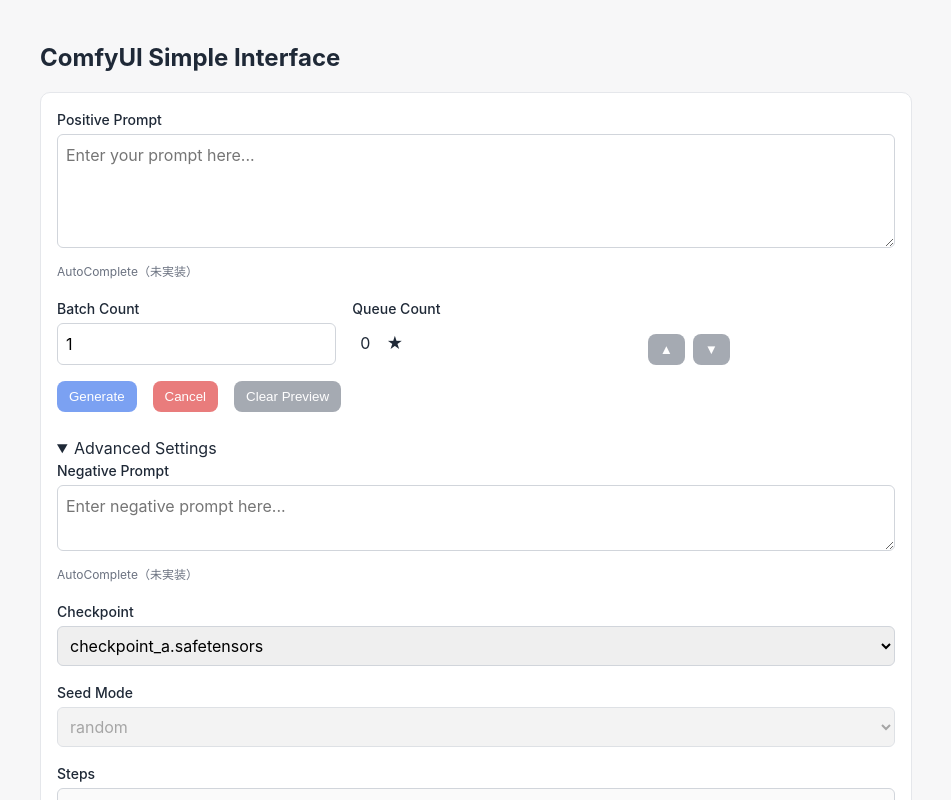
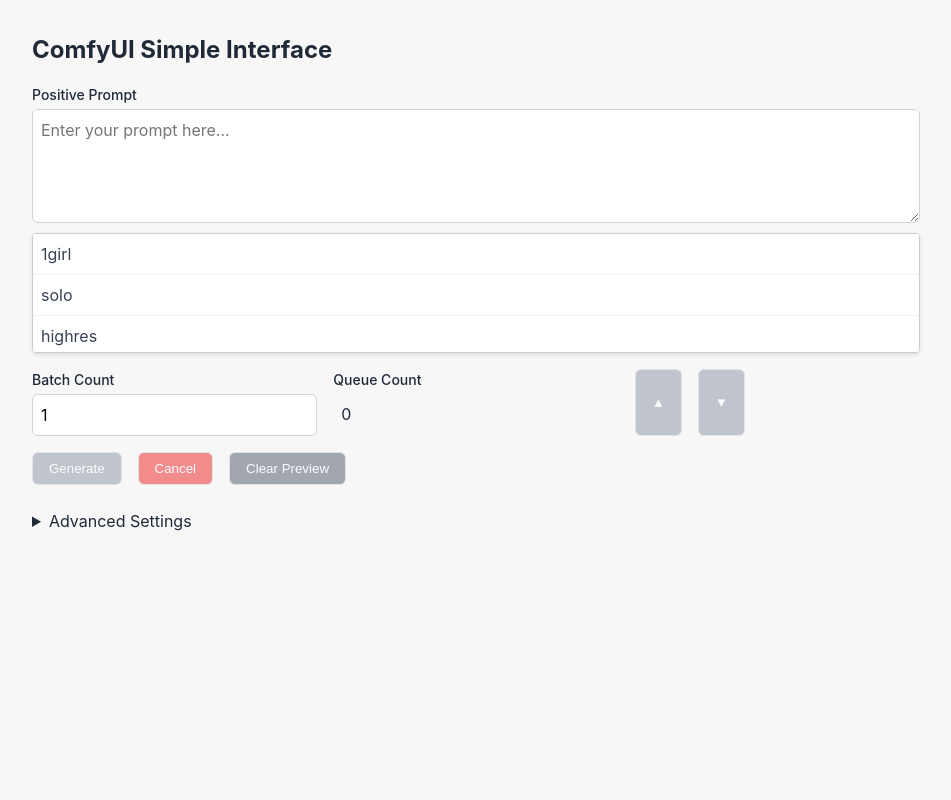
Before and after one commit to da2el-ai/simple-comfyui-gui, a Vue app in the folder frontend/: page / in a window 1280 px wide. Shown: the top 800 px of the page, without its empty margins (164-1115 px from the left). Built offline with nearby package versions, Linux system fonts and the light colour scheme.

Commit message:
feat: front: 全てのコンポーネントの見た目を実装

```diff
--- a/frontend/src/App.vue
+++ b/frontend/src/App.vue
@@ -3,8 +3,8 @@
 </script>
 
 <template>
-  <main class="container">
-    <h1 class="page-title">ComfyUI Simple Interface</h1>
+  <main class="container mx-auto p-4">
+    <h1 class="text-2xl font-bold mb-4">ComfyUI Simple Interface</h1>
     <GenerateSettings />
   </main>
 </template>
--- a/frontend/src/components/AutoComplete.vue
+++ b/frontend/src/components/AutoComplete.vue
@@ -1,10 +1,52 @@
 <script setup lang="ts">
+defineProps<{
+  targetElement?: HTMLTextAreaElement | null
+}>()
+
 const modelValue = defineModel<string>({ default: '' })
+
+const dummySuggestions = ['1girl', 'solo', 'highres']
 </script>
 
 <template>
   <div class="autocomplete-placeholder">
-    <span class="placeholder-text">AutoComplete（未実装）</span>
+    <div class="suggestions-container">
+      <div v-for="tag in dummySuggestions" :key="tag" class="suggestion-item">
+        {{ tag }}
+      </div>
+      <div class="suggestion-note">AutoComplete 機能は未実装（表示のみ）</div>
+    </div>
+
     <input v-model="modelValue" type="hidden" />
   </div>
 </template>
+
+<style scoped>
+.autocomplete-placeholder {
+  margin-top: 0.25rem;
+}
+
+.suggestions-container {
+  z-index: 10;
+  background-color: white;
+  border: 1px solid #ccc;
+  border-radius: 0.25rem;
+  box-shadow: 0 2px 4px rgba(0, 0, 0, 0.1);
+  max-height: 120px;
+  overflow-y: auto;
+  width: auto;
+  min-width: 150px;
+}
+
+.suggestion-item {
+  padding: 0.5rem;
+  color: #374151;
+  border-bottom: 1px solid #f3f4f6;
+}
+
+.suggestion-note {
+  padding: 0.5rem;
+  font-size: 0.75rem;
+  color: #6b7280;
+}
+</style>
--- a/frontend/src/components/DynamicInput.vue
+++ b/frontend/src/components/DynamicInput.vue
@@ -1,35 +1,46 @@
 <script setup lang="ts">
 type InputType = 'list' | 'text' | 'number'
 
-const props = withDefaults(
-  defineProps<{
-    type: InputType
-    title: string
-    value: string | number
-    options?: string[]
-  }>(),
-  {
-    options: () => []
-  }
-)
+interface Props {
+  type: InputType
+  title: string
+  value: string | number
+  options?: string[]
+}
+
+const props = defineProps<Props>()
+const emit = defineEmits<{
+  (event: 'update:value', value: string | number): void
+}>()
 </script>
 
 <template>
   <div class="w-full">
     <label class="block text-sm font-medium mb-1">{{ props.title }}</label>
 
-    <select v-if="props.type === 'list'" class="w-full p-2 border rounded-md" :value="props.value" disabled>
+    <select
+      v-if="props.type === 'list' && props.options"
+      :value="props.value"
+      @input="emit('update:value', ($event.target as HTMLSelectElement).value)"
+      class="w-full p-2 border rounded-md"
+    >
       <option v-for="option in props.options" :key="option" :value="option">{{ option }}</option>
     </select>
 
     <input
-      v-else-if="props.type === 'number'"
-      type="number"
+      v-if="props.type === 'text'"
+      type="text"
+      :value="props.value"
+      @input="emit('update:value', ($event.target as HTMLInputElement).value)"
       class="w-full p-2 border rounded-md"
-      :value="props.value"
-      disabled
     />
 
-    <input v-else type="text" class="w-full p-2 border rounded-md" :value="props.value" disabled />
+    <input
+      v-if="props.type === 'number'"
+      type="number"
+      :value="props.value"
+      @input="emit('update:value', Number(($event.target as HTMLInputElement).value))"
+      class="w-full p-2 border rounded-md"
+    />
   </div>
 </template>
--- a/frontend/src/components/GenerateSettings.vue
+++ b/frontend/src/components/GenerateSettings.vue
@@ -3,71 +3,81 @@
 import AutoComplete from './AutoComplete.vue'
 import DynamicInput from './DynamicInput.vue'
 import WeightButtons from './WeightButtons.vue'
+import type { TDynamicInputItem } from '../types'
 
 const positive = ref('')
 const negative = ref('')
 const batchCount = ref(1)
 const queueCount = ref(0)
+const positiveTextareaRef = ref<HTMLTextAreaElement | null>(null)
+const negativeTextareaRef = ref<HTMLTextAreaElement | null>(null)
 
-const checkpointList = ['checkpoint_a.safetensors', 'checkpoint_b.safetensors']
-const workflowList = ['dummy_workflow']
+const checkpointList = ['sdxl_base_1.0.safetensors', 'animagine-xl-4.0.safetensors']
+const workflowList = ['simple_t2i', 'simple_t2i_eagle']
 const currentCheckpoint = ref(checkpointList[0])
 const currentWorkflow = ref(workflowList[0])
 
-type OptionalItem = {
-  id: string
-  title: string
-  type: 'list' | 'text' | 'number'
-  options: string[]
-  value: string | number
-}
-
-const optionalItems: OptionalItem[] = [
+const optionalItems: TDynamicInputItem[] = [
   {
-    id: 'seed_mode',
-    title: 'Seed Mode',
+    id: 'size_preset',
+    title: 'Image Size Preset',
     type: 'list',
-    options: ['random', 'fixed'],
-    value: 'random'
+    options: ['square_1024', 'portrait_832x1216', 'landscape_1216x832'],
+    value: 'square_1024'
   },
   {
-    id: 'steps',
-    title: 'Steps',
+    id: 'width',
+    title: 'Width',
     type: 'number',
     options: [],
-    value: 20
+    value: 1024
+  },
+  {
+    id: 'height',
+    title: 'Height',
+    type: 'number',
+    options: [],
+    value: 1024
+  },
+  {
+    id: 'memo',
+    title: 'Memo',
+    type: 'text',
+    options: [],
+    value: 'sample memo'
   }
 ]
 </script>
 
 <template>
-  <section id="generate-settings" class="card">
+  <section id="generate-settings">
     <div class="mb-4">
       <label class="block text-sm font-medium mb-1">Positive Prompt</label>
       <div class="relative">
         <textarea
+          ref="positiveTextareaRef"
           v-model="positive"
           placeholder="Enter your prompt here..."
           class="w-full p-2 border rounded-md resize-vertical"
           rows="4"
         ></textarea>
-        <AutoComplete v-model="positive" />
+        <AutoComplete v-model="positive" :target-element="positiveTextareaRef" />
       </div>
     </div>
 
     <div class="flex gap-4 mb-4">
-      <div class="w-1-3">
+      <div class="w-1/3">
         <label class="block text-sm font-medium mb-1">Batch Count</label>
         <input
           v-model.number="batchCount"
           type="number"
           min="1"
-          max="10"
+          max="50"
           class="w-full p-2 border rounded-md"
         />
       </div>
 
-      <div class="w-1-3">
+      <div class="w-1/3">
         <label class="block text-sm font-medium mb-1">Queue Count</label>
         <div class="p-2 flex gap-4">
           <span>{{ queueCount }}</span>
@@ -75,29 +85,36 @@
         </div>
       </div>
 
-      <WeightButtons v-model="positive" />
+      <WeightButtons v-model="positive" :target-element="positiveTextareaRef" />
     </div>
 
     <div class="flex gap-4 mb-6">
-      <button class="btn btn-primary" disabled>Generate</button>
-      <button class="btn btn-danger" disabled>Cancel</button>
-      <button class="btn btn-muted" disabled>Clear Preview</button>
+      <button class="px-4 py-2 bg-blue-500 text-white rounded-md hover:bg-blue-600 disabled:bg-gray-400" disabled>
+        Generate
+      </button>
+
+      <button class="px-4 py-2 bg-red-500 text-white rounded-md hover:bg-red-600" disabled>Cancel</button>
+
+      <button class="px-4 py-2 bg-gray-500 text-white rounded-md hover:bg-gray-600" disabled>
+        Clear Preview
+      </button>
     </div>
 
-    <details class="mb-6" open>
+    <details class="mb-6">
       <summary>Advanced Settings</summary>
 
-      <div class="flex gap-4 mb-6 wrap">
+      <div class="flex gap-4 mb-6" style="flex-wrap: wrap">
         <div class="w-full">
           <label class="block text-sm font-medium mb-1">Negative Prompt</label>
           <div class="relative">
             <textarea
+              ref="negativeTextareaRef"
               v-model="negative"
               placeholder="Enter negative prompt here..."
               class="w-full p-2 border rounded-md resize-vertical"
               rows="2"
             ></textarea>
-            <AutoComplete v-model="negative" />
+            <AutoComplete v-model="negative" :target-element="negativeTextareaRef" />
           </div>
         </div>
 
--- a/frontend/src/components/WeightButtons.vue
+++ b/frontend/src/components/WeightButtons.vue
@@ -1,11 +1,20 @@
 <script setup lang="ts">
+defineProps<{
+  targetElement?: HTMLTextAreaElement | null
+}>()
+
 const modelValue = defineModel<string>({ default: '' })
 </script>
 
 <template>
-  <div class="weight-buttons">
-    <button type="button" class="btn btn-muted" disabled>▲</button>
-    <button type="button" class="btn btn-muted" disabled>▼</button>
+  <div class="w-1/3 flex gap-4">
+    <button type="button" class="px-4 py-2 bg-blue-500 text-white rounded-md hover:bg-blue-600 disabled:bg-gray-400" disabled>
+      ▲
+    </button>
+
+    <button type="button" class="px-4 py-2 bg-blue-500 text-white rounded-md hover:bg-blue-600 disabled:bg-gray-400" disabled>
+      ▼
+    </button>
     <input v-model="modelValue" type="hidden" />
   </div>
 </template>
--- a/frontend/src/style.css
+++ b/frontend/src/style.css
@@ -15,12 +15,22 @@
 
 #app {
   min-height: 100vh;
+  overflow: hidden;
 }
 
 .container {
   max-width: 920px;
   margin: 0 auto;
   padding: 24px;
+}
+
+.mx-auto {
+  margin-left: auto;
+  margin-right: auto;
+}
+
+.p-4 {
+  padding: 1rem;
 }
 
 .page-title {
@@ -70,7 +80,7 @@
   width: 100%;
 }
 
-.w-1-3 {
+.w-1\/3 {
   width: 33.3333%;
 }
 
@@ -82,12 +92,30 @@
   padding: 0.5rem;
 }
 
+.px-4 {
+  padding-left: 1rem;
+  padding-right: 1rem;
+}
+
+.py-2 {
+  padding-top: 0.5rem;
+  padding-bottom: 0.5rem;
+}
+
 .text-sm {
   font-size: 0.875rem;
 }
 
+.text-2xl {
+  font-size: 1.5rem;
+}
+
 .font-medium {
   font-weight: 500;
+}
+
+.font-bold {
+  font-weight: 700;
 }
 
 .border {
@@ -112,7 +140,14 @@
   font: inherit;
 }
 
+.c-loading {
+  display: inline-block;
+  opacity: 0;
+  transition: 0.4s;
+}
+
 .c-loading[data-generating='true'] {
+  opacity: 1;
   animation: spin 1s linear infinite;
 }
 
@@ -131,6 +166,7 @@
   border-radius: 8px;
   padding: 8px 12px;
   cursor: pointer;
+  touch-action: manipulation;
 }
 
 button:disabled {
@@ -155,6 +191,38 @@
   background: #6b7280;
 }
 
+.bg-blue-500 {
+  background: #3b82f6;
+}
+
+.bg-red-500 {
+  background: #ef4444;
+}
+
+.bg-gray-500 {
+  background: #6b7280;
+}
+
+.text-white {
+  color: #fff;
+}
+
+.hover\:bg-blue-600:hover {
+  background: #2563eb;
+}
+
+.hover\:bg-red-600:hover {
+  background: #dc2626;
+}
+
+.hover\:bg-gray-600:hover {
+  background: #4b5563;
+}
+
+.disabled\:bg-gray-400:disabled {
+  background: #9ca3af;
+}
+
 .autocomplete-placeholder {
   margin-top: 0.25rem;
 }
@@ -163,9 +231,3 @@
   font-size: 0.75rem;
   color: #6b7280;
 }
-
-.weight-buttons {
-  display: flex;
-  gap: 0.5rem;
-  align-items: flex-end;
-}
--- /dev/null
+++ b/frontend/src/types.ts
@@ -0,0 +1,9 @@
+export type TDynamicInputType = 'list' | 'text' | 'number'
+
+export type TDynamicInputItem = {
+  id: string
+  title: string
+  type: TDynamicInputType
+  options: string[]
+  value: string | number
+}
```
